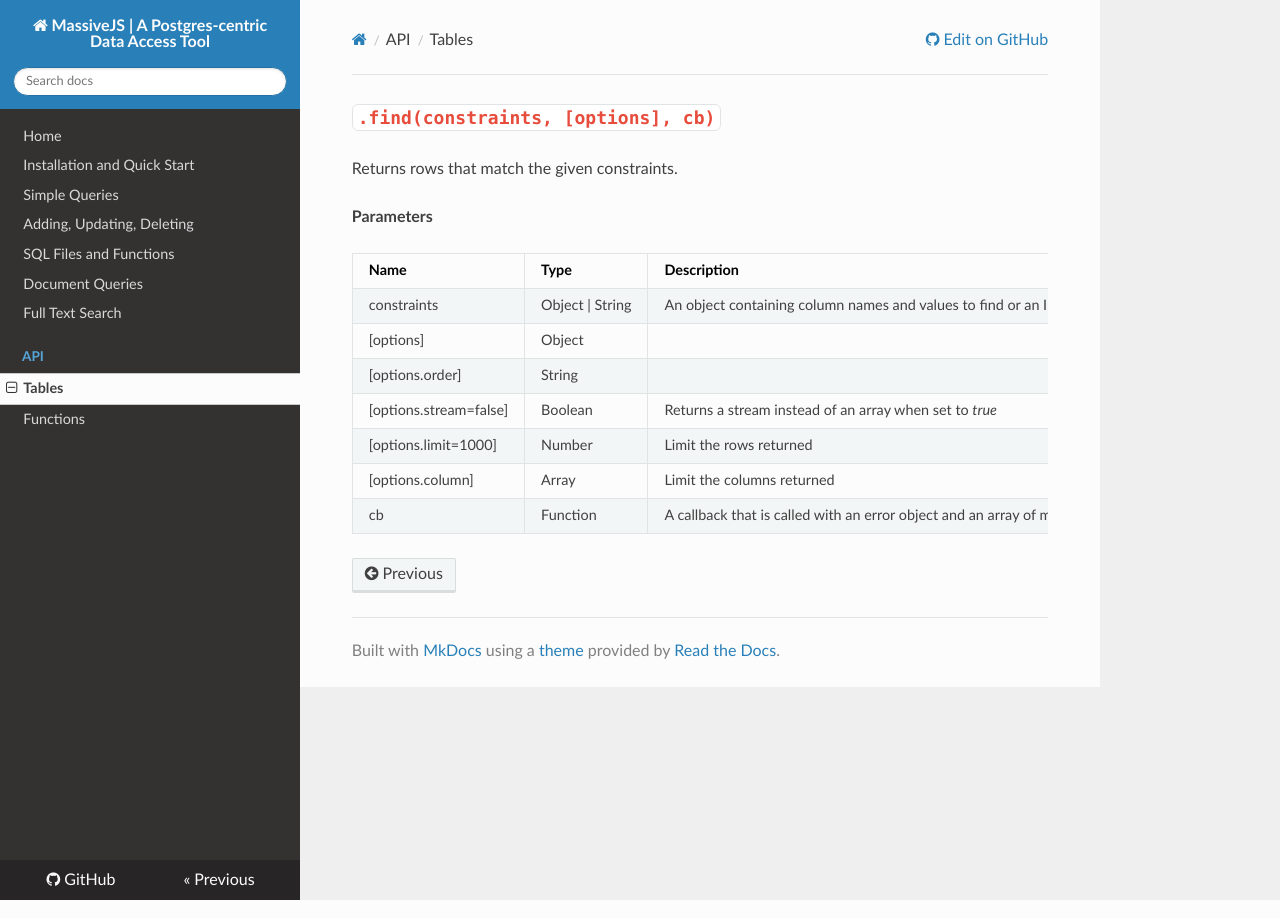
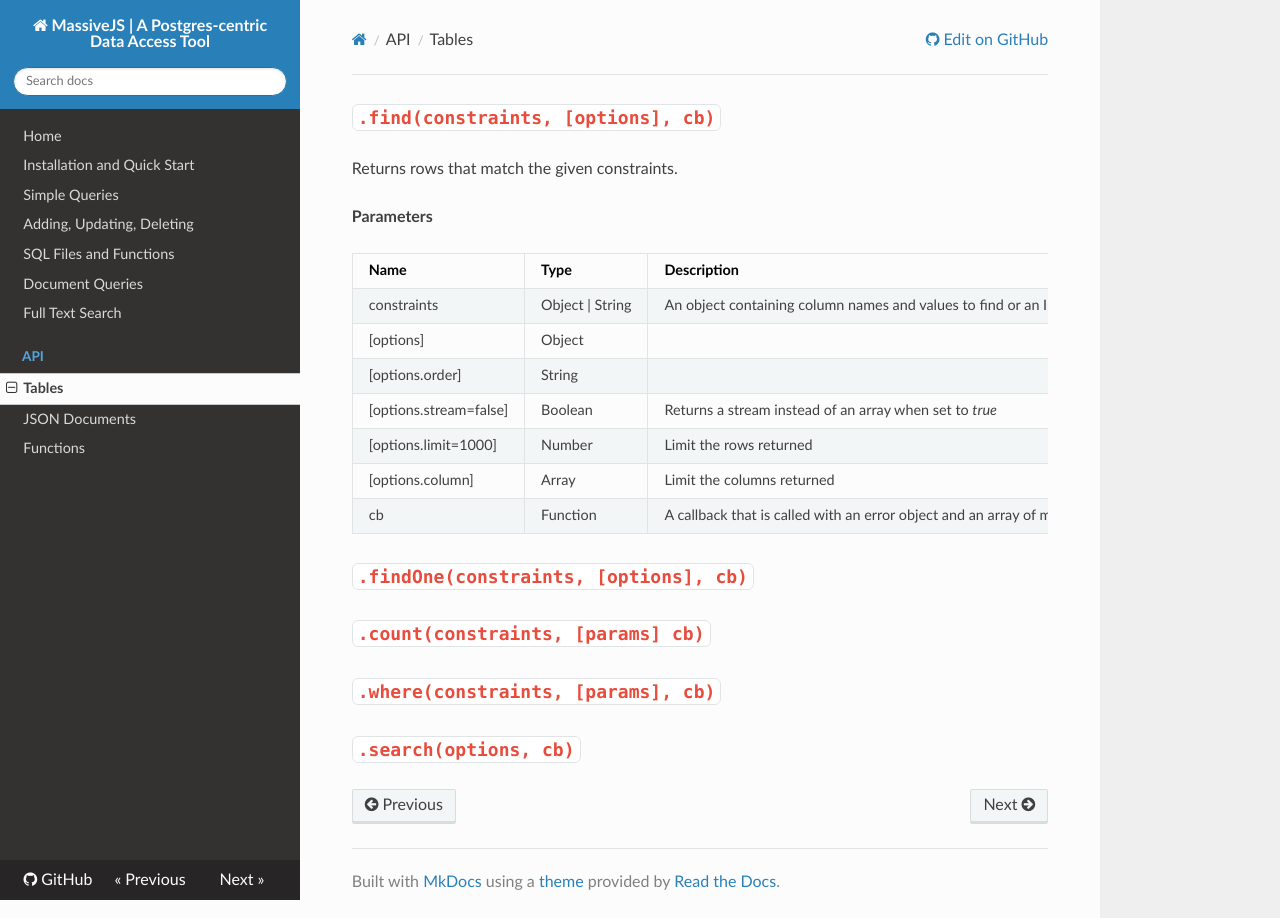
Before and after one commit to dmfay/massive-js, an MkDocs documentation site: the page built from docs/API/tables.md, in a window 1280 px wide. Built offline with MkDocs 1.6.1, drawn with Linux system fonts in a browser that asks for light colours; nearby versions of some CDN libraries; old or Windows-style settings are respelled for this version of MkDocs.

Commit message:
Add headings for initial table and JSON functions

```diff
--- a/docs/API/tables.md
+++ b/docs/API/tables.md
@@ -13,3 +13,12 @@
 |[options.limit=1000]|Number|Limit the rows returned|
 |[options.column]|Array|Limit the columns returned|
 |cb|Function|A callback that is called with an error object and an array of matching rows, or a single row when an ID is used|
+
+
+## `.findOne(constraints, [options], cb)`
+
+## `.count(constraints, [params] cb)`
+
+## `.where(constraints, [params], cb)`
+
+## `.search(options, cb)`
--- a/mkdocs.yml
+++ b/mkdocs.yml
@@ -16,4 +16,5 @@
 - Full Text Search : full_text_search.md
 - API :
   - Tables : API/tables.md
+  - JSON Documents: API/json_documents.md
   - Functions : API/functions.md
```
Also changed, not shown: docs/API/json_documents.md (added, +9 -0 lines), docs/index.md (+1 -1 lines).
